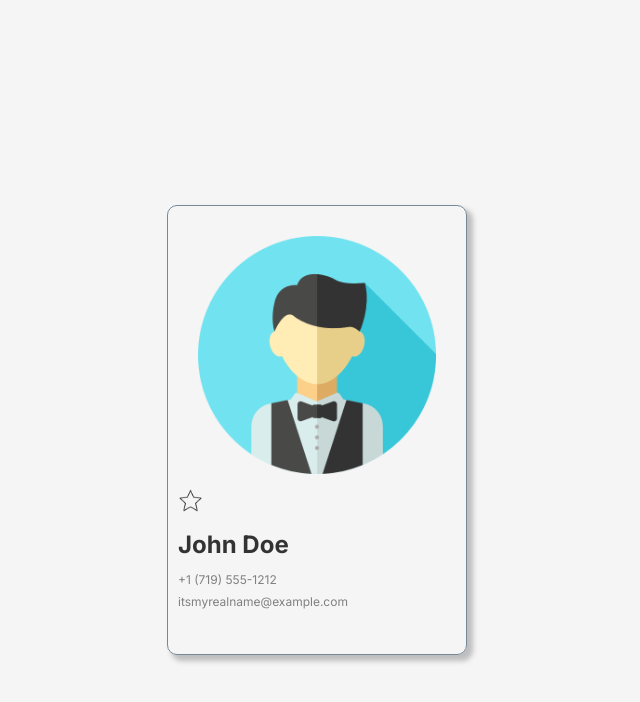
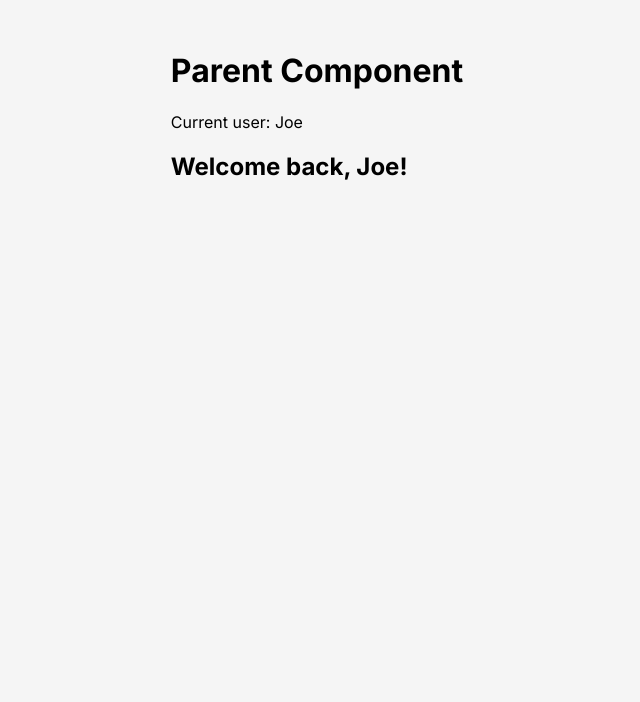
Before and after one commit to Arafat-alim/react-from-scratch, a React (Create React App) app in the folder react-official-fundamentals/: page / in a window 1280 px wide. Shown: the top 702 px of the page, without its empty margins (323-963 px from the left). Built offline with nearby package versions, Linux system fonts and the light colour scheme.

Commit message:
passing components data.

```diff
--- a/react-official-fundamentals/src/App.js
+++ b/react-official-fundamentals/src/App.js
@@ -1,6 +1,6 @@
 import React from "react";
-import { useState } from "react";
-import ComplexStateObject from "./components/ComplexStateObject";
+import Parent from "./components/Parent";
+
 // import ComplexStateObject from "./components/ComplexStateObject";
 // import Count from "./components/Count";
 
@@ -20,7 +20,7 @@ function App() {
       {/* <button onClick={addCount}>+</button>
       <Count count={count} />
       <button onClick={subCount}>-</button> */}
-      <ComplexStateObject />
+      <Parent />
     </div>
   );
 }
--- /dev/null
+++ b/react-official-fundamentals/src/components/ChildOne.jsx
@@ -0,0 +1,9 @@
+import React from "react";
+
+export default function ChildOne({ name }) {
+  return (
+    <header>
+      <p>Current user: {name}</p>
+    </header>
+  );
+}
--- /dev/null
+++ b/react-official-fundamentals/src/components/ChildTwo.jsx
@@ -0,0 +1,9 @@
+import React from "react";
+
+export default function ChildTwo({ name }) {
+  return (
+    <section>
+      <h1>Welcome back, {name}!</h1>
+    </section>
+  );
+}
--- /dev/null
+++ b/react-official-fundamentals/src/components/Parent.jsx
@@ -0,0 +1,14 @@
+import React, { useState } from "react";
+import ChildOne from "./ChildOne";
+import ChildTwo from "./ChildTwo";
+
+export default function Parent() {
+  const [user, setUser] = useState("Joe");
+  return (
+    <div>
+      <h1>Parent Component</h1>
+      <ChildOne name={user} />
+      <ChildTwo name={user} />
+    </div>
+  );
+}
```
